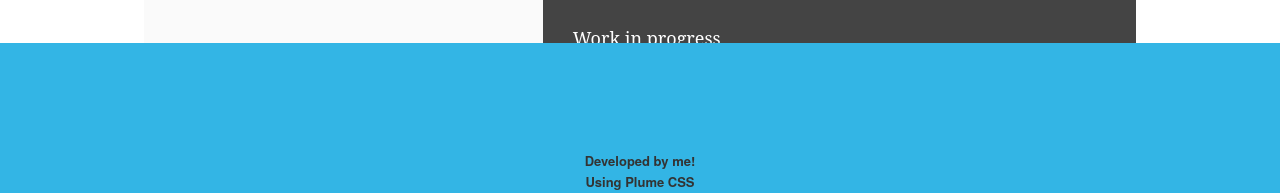
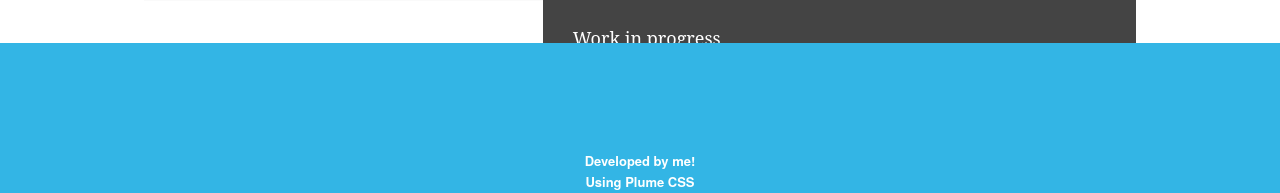
Before and after one commit to uelrrf/uelrrf.github.io, a PHP site: page / in a window 1280 px wide. Shown: the part 607-800 px from the top of the page. Run offline with PHP 8.4, Linux system fonts and the light colour scheme; some web fonts are replaced.

Commit message:
fix: Change footer text color.

```diff
--- a/css/main.css
+++ b/css/main.css
@@ -24,6 +24,7 @@
 .ch-left {
     /* background-color: #ffeeee; */
     padding: 5%;
+    max-height: 600px;
 
 }
 
@@ -66,6 +67,7 @@ footer div {
     margin: 0;
     font-size: small;
     font-weight: bold;
+    color: var(--pm-button-primary-text-color);
 }
 
 
--- a/src/html/footer.html
+++ b/src/html/footer.html
@@ -1,2 +1,2 @@
     <span style="margin:0;" class="pm-font-primary p-footer">Developed by me!</span>
-    <span style="margin:0;" class="pm-font-primary p-footer">Using <a style="font-weight: bold;" href="https://felippe-regazio.github.io/plume-css">Plume CSS</a></span>
+    <span style="margin:0;" class="pm-font-primary p-footer">Using <a style="font-weight: bold; color: var(--pm-button-primary-text-color);" href="https://felippe-regazio.github.io/plume-css">Plume CSS</a></span>
```
